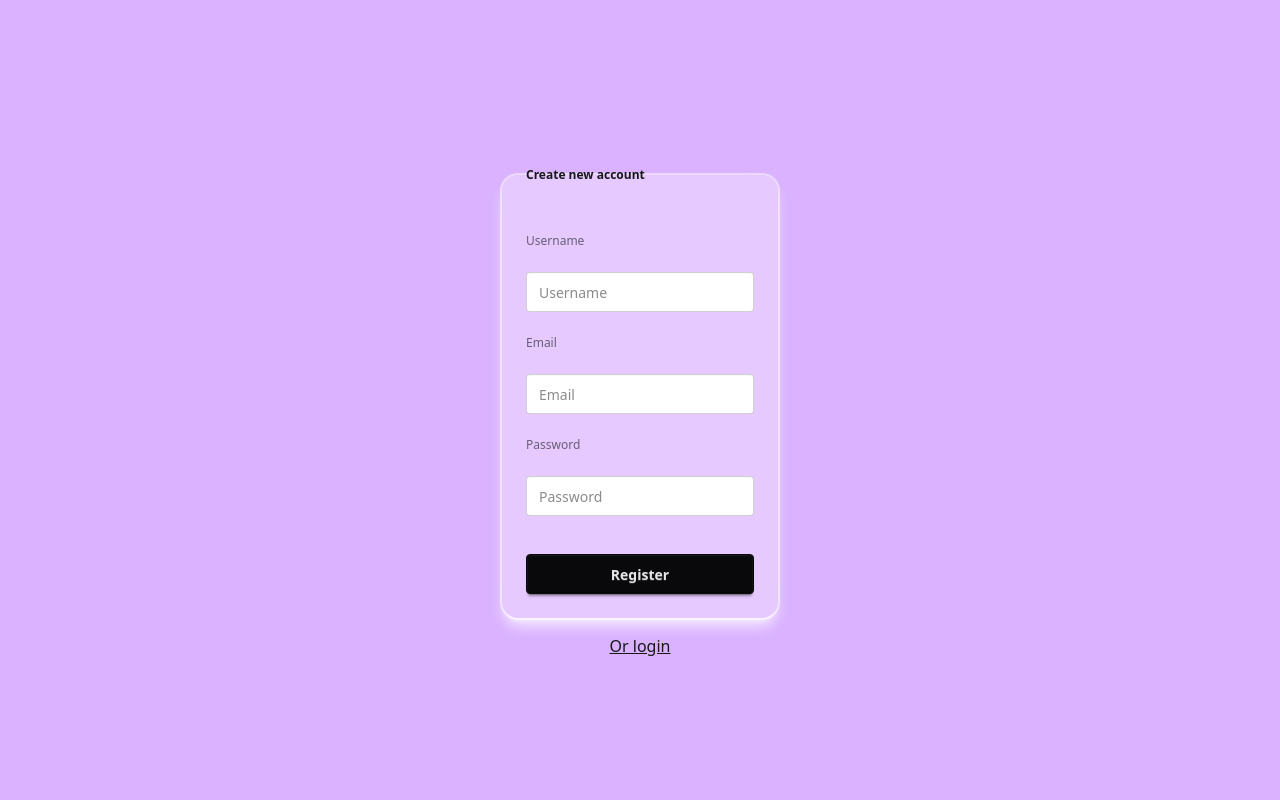
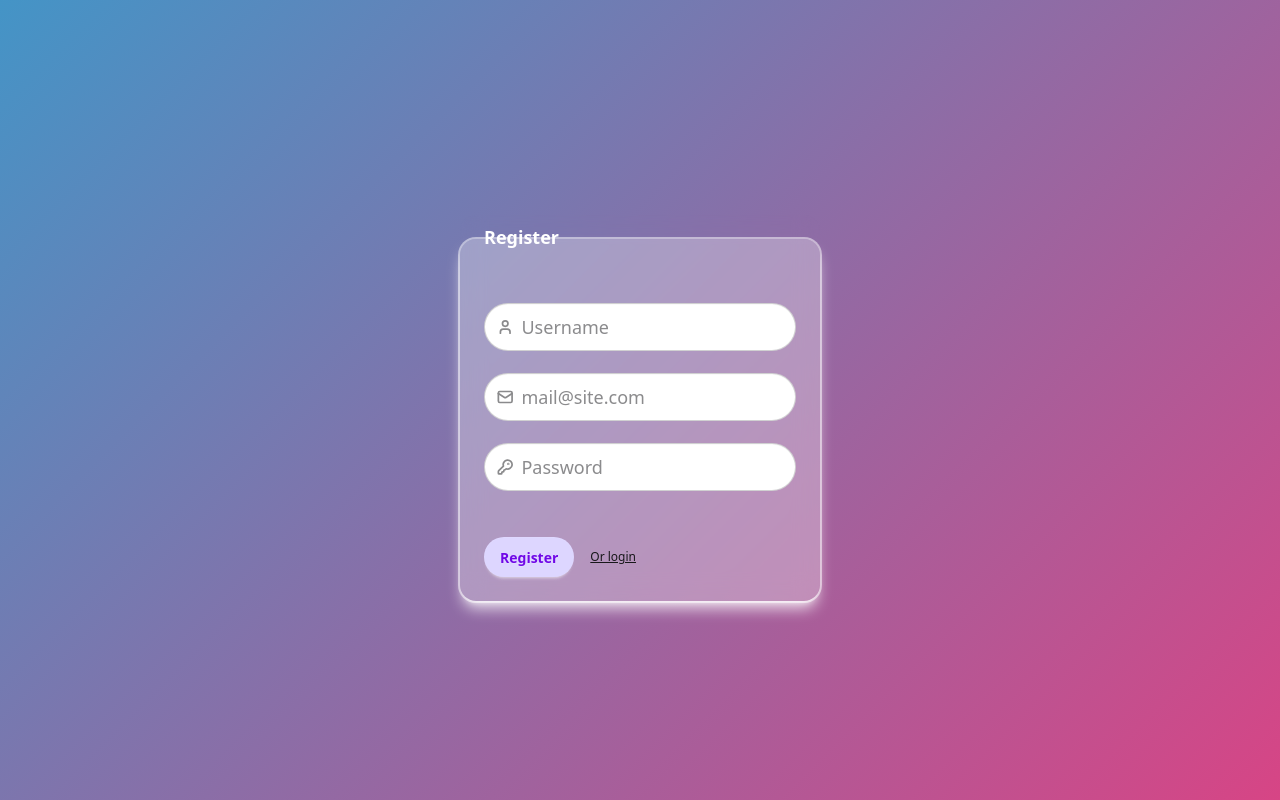
Before and after one commit to nala-hn/focus-sessions-fastAPI, a React (Vite) app in the folder frontend-react-ts/: page /login in a window 1280 px wide. Both pictures are taken after a click on the link "Or register". Built offline with nearby package versions, Linux system fonts and the light colour scheme; no server answers; a web font is replaced by a local one.

Commit message:
fix: login page

```diff
--- a/frontend-react-ts/src/components/Alert.tsx
+++ b/frontend-react-ts/src/components/Alert.tsx
@@ -9,7 +9,7 @@ const Alert: React.FC<AlertProps> = ({ type, message }) => {
   const alertClass = type === 'success' ? 'alert-success' : 'alert-error';
 
   return (
-    <div className={`alert ${alertClass} shadow-lg`}>
+    <div role='alert' className={`alert alert-soft ${alertClass} shadow-lg `}>
       <div>
         <span>{message}</span>
       </div>
--- a/frontend-react-ts/src/components/LoginForm.tsx
+++ b/frontend-react-ts/src/components/LoginForm.tsx
@@ -4,9 +4,10 @@ import { useNavigate } from 'react-router-dom';
 
 interface LoginFormProps {
   setAlert: (alert: { type: 'success' | 'error'; message: string } | null) => void;
+  setIsRegistering: (isRegistering: boolean) => void;
 }
 
-const LoginForm: React.FC<LoginFormProps> = ({ setAlert }) => {
+const LoginForm: React.FC<LoginFormProps> = ({ setAlert, setIsRegistering }) => {
   const [username, setUsername] = useState('');
   const [password, setPassword] = useState('');
   const navigate = useNavigate();
@@ -27,29 +28,52 @@ const LoginForm: React.FC<LoginFormProps> = ({ setAlert }) => {
 
   return (
     <form onSubmit={handleSubmit}>
-        <fieldset className="fieldset bg-white/30 backdrop-blur-md rounded-2xl ring-2 ring-white/50 shadow-lg shadow-white/80 p-6 space-y-4">
-            <legend className="fieldset-legend">Login</legend>
-
-            <label className="label">Username</label>
+      <fieldset className="fieldset bg-white/30 backdrop-blur-md rounded-2xl ring-2 ring-white/50 shadow-lg shadow-white/80 p-6 space-y-4">
+        <legend className="fieldset-legend pb-3 text-lg font-semibold text-white">Login</legend>
+        <label className="input input-lg rounded-full flex items-center gap-2 mb-4">
+            <svg className="h-[1em] opacity-50" xmlns="http://www.w3.org/2000/svg" viewBox="0 0 24 24">
+                <g strokeLinejoin="round" strokeLinecap="round" strokeWidth="2.5" fill="none" stroke="currentColor">
+                <path d="M19 21v-2a4 4 0 0 0-4-4H9a4 4 0 0 0-4 4v2"></path>
+                <circle cx="12" cy="7" r="4"></circle>
+                </g>
+            </svg>
             <input
                 type="text"
-                className="input"
+                required
+                className="grow"
                 placeholder="Username"
                 value={username}
                 onChange={(e) => setUsername(e.target.value)}
             />
+        </label>
 
-            <label className="label">Password</label>
+        <label className="input input-lg rounded-full flex items-center gap-2">
+            <svg className="h-[1em] opacity-50" xmlns="http://www.w3.org/2000/svg" viewBox="0 0 24 24">
+                <g strokeLinejoin="round" strokeLinecap="round" strokeWidth="2.5" fill="none" stroke="currentColor">
+                <path d="M2.586 17.414A2 2 0 0 0 2 18.828V21a1 1 0 0 0 1 1h3a1 1 0 0 0 1-1v-1a1 1 0 0 1 1-1h1a1 1 0 0 0 1-1v-1a1 1 0 0 1 1-1h.172a2 2 0 0 0 1.414-.586l.814-.814a6.5 6.5 0 1 0-4-4z"></path>
+                <circle cx="16.5" cy="7.5" r=".5" fill="currentColor"></circle>
+                </g>
+            </svg>
             <input
                 type="password"
-                className="input"
+                required
+                className="grow"
                 placeholder="Password"
                 value={password}
                 onChange={(e) => setPassword(e.target.value)}
             />
+        </label>
 
-            <button type="submit" className="btn btn-neutral mt-4">Login</button>
-        </fieldset>
+        <div className="flex justify-start gap-4 items-center mt-6">
+            <button type="submit" className="btn rounded-full bg-purple-200 text-purple-700 hover:bg-violet-300 border-none">Login</button>
+            <a href="#" className="link" onClick={(e) => {
+                e.preventDefault();
+                setIsRegistering(true);
+            }}>
+                Or register
+            </a>
+        </div>
+      </fieldset>
     </form>
   );
 };
--- a/frontend-react-ts/src/components/RegisterForm.tsx
+++ b/frontend-react-ts/src/components/RegisterForm.tsx
@@ -4,9 +4,10 @@ import { register } from '../api/authApi';
 interface RegisterFormProps {
   onRegisterSuccess: () => void;
   setAlert: (alert: { type: 'success' | 'error'; message: string } | null) => void;
+  setIsRegistering: (isRegistering: boolean) => void;
 }
 
-const RegisterForm: React.FC<RegisterFormProps> = ({ onRegisterSuccess, setAlert }) => {
+const RegisterForm: React.FC<RegisterFormProps> = ({ onRegisterSuccess, setAlert, setIsRegistering }) => {
   const [username, setUsername] = useState('');
   const [email, setEmail] = useState('');
   const [password, setPassword] = useState('');
@@ -27,36 +28,74 @@ const RegisterForm: React.FC<RegisterFormProps> = ({ onRegisterSuccess, setAlert
   return (
     <form onSubmit={handleSubmit}>
       <fieldset className="fieldset bg-white/30 backdrop-blur-md rounded-2xl ring-2 ring-white/50 shadow-lg shadow-white/80 p-6 space-y-4">
-        <legend className="fieldset-legend">Create new account</legend>
-
-        <label className="label">Username</label>
+        <legend className="fieldset-legend pb-3 text-lg font-semibold text-white">Register</legend>
+        <label className="input input-lg rounded-full flex items-center gap-2 mb-4">
+            <svg className="h-[1em] opacity-50" xmlns="http://www.w3.org/2000/svg" viewBox="0 0 24 24">
+                <g strokeLinejoin="round" strokeLinecap="round" strokeWidth="2.5" fill="none" stroke="currentColor">
+                <path d="M19 21v-2a4 4 0 0 0-4-4H9a4 4 0 0 0-4 4v2"></path>
+                <circle cx="12" cy="7" r="4"></circle>
+                </g>
+            </svg>
             <input
                 type="text"
-          className="input"
+                required
+                className="grow"
                 placeholder="Username"
+                pattern="[A-Za-z][A-Za-z0-9\-]*"
+                minLength={3}
+                maxLength={30}
+                title="Only letters, numbers or dash"
                 value={username}
                 onChange={(e) => setUsername(e.target.value)}
             />
+        </label>
 
-        <label className="label">Email</label>
+        <label className="input input-lg rounded-full flex items-center gap-2 mb-4">
+            <svg className="h-[1em] opacity-50" xmlns="http://www.w3.org/2000/svg" viewBox="0 0 24 24">
+                <g strokeLinejoin="round" strokeLinecap="round" strokeWidth="2.5" fill="none" stroke="currentColor">
+                <rect width="20" height="16" x="2" y="4" rx="2"></rect>
+                <path d="m22 7-8.97 5.7a1.94 1.94 0 0 1-2.06 0L2 7"></path>
+                </g>
+            </svg>
             <input
                 type="email"
-          className="input"
-          placeholder="Email"
+                placeholder="mail@site.com"
+                className="grow"
+                required
                 value={email}
                 onChange={(e) => setEmail(e.target.value)}
             />
+        </label>
 
-        <label className="label">Password</label>
+        <label className="input input-lg rounded-full flex items-center gap-2">
+            <svg className="h-[1em] opacity-50" xmlns="http://www.w3.org/2000/svg" viewBox="0 0 24 24">
+                <g strokeLinejoin="round" strokeLinecap="round" strokeWidth="2.5" fill="none" stroke="currentColor">
+                <path d="M2.586 17.414A2 2 0 0 0 2 18.828V21a1 1 0 0 0 1 1h3a1 1 0 0 0 1-1v-1a1 1 0 0 1 1-1h1a1 1 0 0 0 1-1v-1a1 1 0 0 1 1-1h.172a2 2 0 0 0 1.414-.586l.814-.814a6.5 6.5 0 1 0-4-4z"></path>
+                <circle cx="16.5" cy="7.5" r=".5" fill="currentColor"></circle>
+                </g>
+            </svg>
             <input
                 type="password"
-          className="input"
+                required
                 placeholder="Password"
+                className="grow"
+                minLength={8}
+                pattern="(?=.*\d)(?=.*[a-z])(?=.*[A-Z]).{8,}"
+                title="Must be more than 8 characters, including number, lowercase letter, uppercase letter"
                 value={password}
                 onChange={(e) => setPassword(e.target.value)}
             />
+        </label>
 
-        <button type="submit" className="btn btn-neutral mt-4">Register</button>
+        <div className="flex justify-start gap-4 items-center mt-6">
+          <button type="submit" className="btn rounded-full bg-violet-200 text-violet-700 hover:bg-violet-300 border-none">Register</button>
+          <a href="#" className="link" onClick={(e) => {
+            e.preventDefault();
+            setIsRegistering(false);
+          }}>
+            Or login
+          </a>
+        </div>
       </fieldset>
     </form>
   );
--- a/frontend-react-ts/src/pages/LoginPage.tsx
+++ b/frontend-react-ts/src/pages/LoginPage.tsx
@@ -17,23 +17,14 @@ const LoginPage: React.FC = () => {
   };
 
   return (
-    <div className="flex flex-col justify-center items-center h-screen bg-purple-300">
+    <div className="flex flex-col justify-center items-center min-h-screen gradient-bg-animated p-6">
       {alert && <Alert type={alert.type} message={alert.message} />}
       <div className="mt-4">
         {isRegistering ? (
-          <RegisterForm onRegisterSuccess={handleRegisterSuccess} setAlert={setAlert} />
+          <RegisterForm onRegisterSuccess={handleRegisterSuccess} setAlert={setAlert} setIsRegistering={setIsRegistering} />
         ) : (
-          <LoginForm setAlert={setAlert} />
+          <LoginForm setAlert={setAlert} setIsRegistering={setIsRegistering} />
         )}
-        <div className="text-center mt-4">
-          <a href="#" className="link" onClick={(e) => {
-            e.preventDefault();
-            setIsRegistering(!isRegistering);
-            setAlert(null);
-          }}>
-            {isRegistering ? 'Or login' : 'Or register'}
-          </a>
-        </div>
       </div>
     </div>
   );
```
Lines whose indentation alone changed are shown as unchanged.
